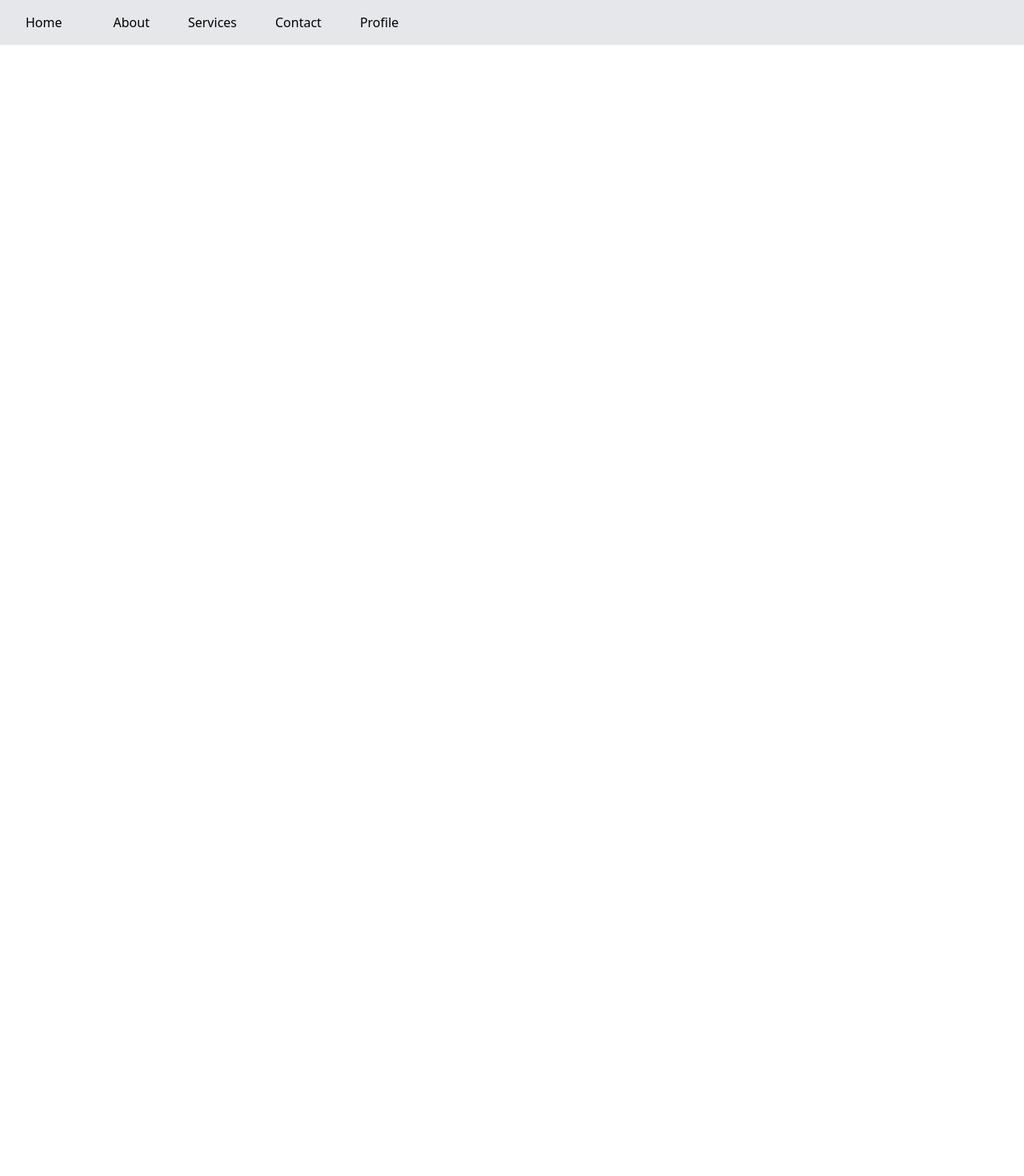
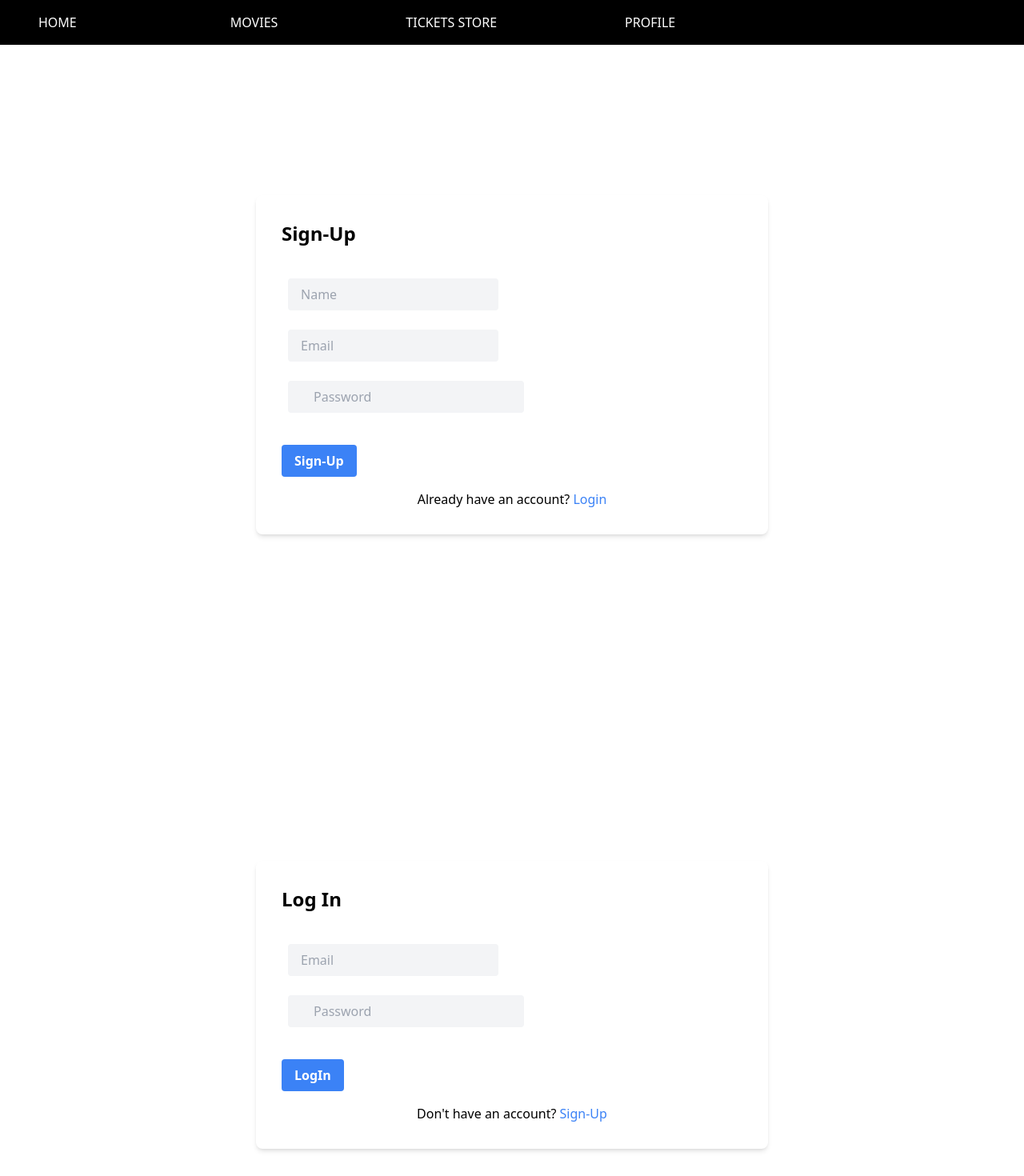
Before and after one commit to TabotCharlesBessong/Booking_App, a React (Vite) app in the folder client/: page / in a window 1280 px wide. Shown: the top 1470 px of the page at 80% size. Before the commit the page ends 800 px from the top, so only its background shows below. Built offline with nearby package versions, Linux system fonts and the light colour scheme.

Commit message:
Login and Signup

```diff
--- a/client/src/App.tsx
+++ b/client/src/App.tsx
@@ -1,11 +1,18 @@
 // eslint-disable-next-line no-unused-vars
 import React, { Fragment } from 'react'
 import { Header } from './components'
+import SignupPage from './components/templates/signup/Signup'
+import LoginPage from './components/templates/login/Login'
+
+
 
 const App = () => {
   return (
     <>
       <Header/>
+      <SignupPage/>
+      <LoginPage/>
+
     </>
   )
 }
--- a/client/src/components/header/Header.tsx
+++ /dev/null
@@ -1,31 +0,0 @@
-import React from 'react'
-
-const Header = () => {
-  return (
-    <div>
-
-    <nav className="bg-gray-200 p-4">
-      <ul className="flex space-x-4">
-        <li className="mr-4">
-          <a href="#" className="text-black-800 hover:bg-gray-800 hover:text-white px-4 py-2 rounded">Home</a>
-        </li>
-        <li className="mr-4">
-          <a href="#" className="text-black-800 hover:bg-gray-800 hover:text-white px-4 py-2 rounded">About</a>
-        </li>
-        <li className="mr-4">
-          <a href="#" className="text-black-800 hover:bg-gray-800 hover:text-white px-4 py-2 rounded">Services</a>
-        </li>
-        <li className="mr-4">
-          <a href="#" className="text-black-800 hover:bg-gray-800 hover:text-white px-4 py-2 rounded">Contact</a>
-        </li>
-        <li className="mr-4">
-          <a href="#" className="text-black-800 hover:bg-gray-800 hover:text-white px-4 py-2 rounded">Profile</a>
-        </li>
-      </ul>
-    </nav>
-
-    </div>
-  )
-}
-
-export default Header
--- a/client/src/components/index.ts
+++ b/client/src/components/index.ts
@@ -1 +1 @@
-export { default as Header } from "./header/Header"
+export { default as Header } from "./shared/header/Header"
--- /dev/null
+++ b/client/src/components/shared/header/Header.tsx
@@ -0,0 +1,31 @@
+import React from 'react';
+
+const Header = () => {
+  return (
+    <div>
+      <nav className="p-4 text-white bg-black" h-1000
+      >
+        <ul className="flex space-x-32">
+
+          <li className="mr-4">
+            <a href="#" className="px-8 py-2 rounded hover:bg-gray-800">HOME</a>
+          </li>
+
+          <li className="mr-4">
+            <a href="#" className="px-4 py-2 rounded hover:bg-gray-800">MOVIES</a>
+          </li>
+
+          <li className="mr-4">
+            <a href="#" className="px-4 py-2 rounded hover:bg-gray-800">TICKETS STORE</a>
+          </li>
+
+          <li className="mr-4">
+            <a href="#" className="px-4 py-2 rounded hover:bg-gray-800">PROFILE</a>
+          </li>
+        </ul>
+      </nav>
+    </div>
+  );
+};
+
+export default Header;
--- a/client/src/components/header/header.module.css
+++ b/client/src/components/shared/header/header.module.css
@@ -1,4 +1,4 @@
-.navbar {
+/* .navbar {
     background-color: #f2f2f2;
     padding: 10px;
   }
@@ -23,4 +23,4 @@
   .nav-link:hover {
     background-color: #333;
     color: #fff;
-  }
+  } */
--- /dev/null
+++ b/client/src/components/templates/login/Login.tsx
@@ -0,0 +1,43 @@
+import React from 'react';
+
+const LoginPage = () => {
+  return (
+    <div className="flex items-center justify-center w-full h-screen text-w">
+      <div className="w-1/2 p-8 bg-white rounded-lg shadow-md">
+        <h2 className="mb-4 text-2xl font-bold">  Log In</h2>
+        <br />
+        <form>
+
+      <div className="flex items-center gap-2">
+        <span className="text-gray-500"></span>
+        <input
+          type="email"
+          placeholder="Email"
+          className="px-4 py-2 text-black bg-gray-100 rounded focus:outline-none focus:ring-blue-500"
+        />
+      </div><br />
+      <div className="flex items-center gap-2">
+        <span className="text-gray-500"></span>
+        <input
+          type="password"
+          placeholder="Password"
+          className="px-8 py-2 text-black bg-gray-100 rounded focus:outline-none focus:ring-blue-500 w-500"
+        />
+      </div>
+
+      {/* <button
+        type="submit"
+        className="px-4 py-2 font-bold text-white bg-blue-500 rounded hover:bg-blue-700"
+      >
+        Submit
+      </button> */}
+      <br />
+          <button className="px-4 py-2 mt-4 font-bold text-white bg-blue-500 rounded">LogIn</button>
+        </form>
+        <p className="mt-4 text-center">Don't have an account?<a href="/signup" className="text-blue-500 hover:underline"> Sign-Up</a></p>
+      </div>
+    </div>
+  );
+};
+
+export default LoginPage;
--- /dev/null
+++ b/client/src/components/templates/signup/Signup.tsx
@@ -0,0 +1,50 @@
+import React from 'react';
+
+const SignupPage = () => {
+  return (
+    <div className="flex items-center justify-center w-full h-screen text-w">
+      <div className="w-1/2 p-8 bg-white rounded-lg shadow-md">
+        <h2 className="mb-4 text-2xl font-bold">  Sign-Up</h2>
+        <br />
+        <form>
+        <div className="flex items-center gap-2">
+        <span className="text-gray-500"></span>
+        <input
+          type="text"
+          placeholder="Name"
+          className="px-4 py-2 text-black bg-gray-100 rounded focus:outline-none focus:ring-blue-500"
+        />
+      </div><br />
+      <div className="flex items-center gap-2">
+        <span className="text-gray-500"></span>
+        <input
+          type="email"
+          placeholder="Email"
+          className="px-4 py-2 text-black bg-gray-100 rounded focus:outline-none focus:ring-blue-500"
+        />
+      </div><br />
+      <div className="flex items-center gap-2">
+        <span className="text-gray-500"></span>
+        <input
+          type="password"
+          placeholder="Password"
+          className="px-8 py-2 text-black bg-gray-100 rounded focus:outline-none focus:ring-blue-500 w-500"
+        />
+      </div>
+
+      {/* <button
+        type="submit"
+        className="px-4 py-2 font-bold text-white bg-blue-500 rounded hover:bg-blue-700"
+      >
+        Submit
+      </button> */}
+      <br />
+          <button className="px-4 py-2 mt-4 font-bold text-white bg-blue-500 rounded">Sign-Up</button>
+        </form>
+        <p className="mt-4 text-center">Already have an account? <a href="/login" className="text-blue-500 hover:underline">Login</a></p>
+      </div>
+    </div>
+  );
+};
+
+export default SignupPage;
```
Also changed, not shown: 2 other files (tests, documents, lock files or other folders).
